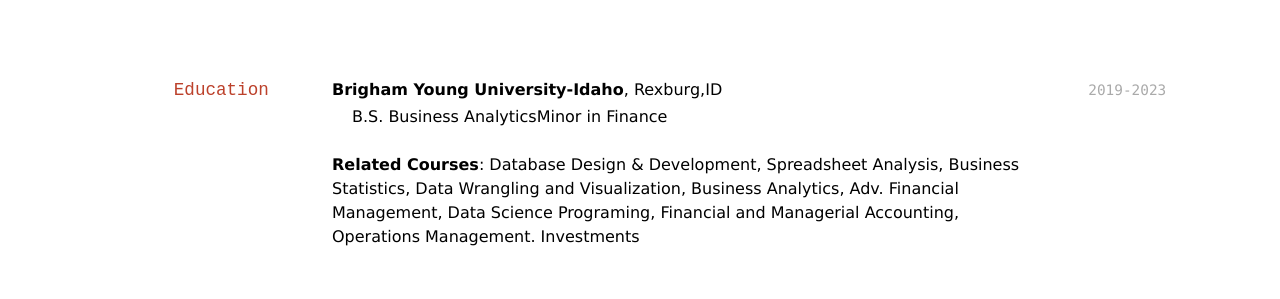
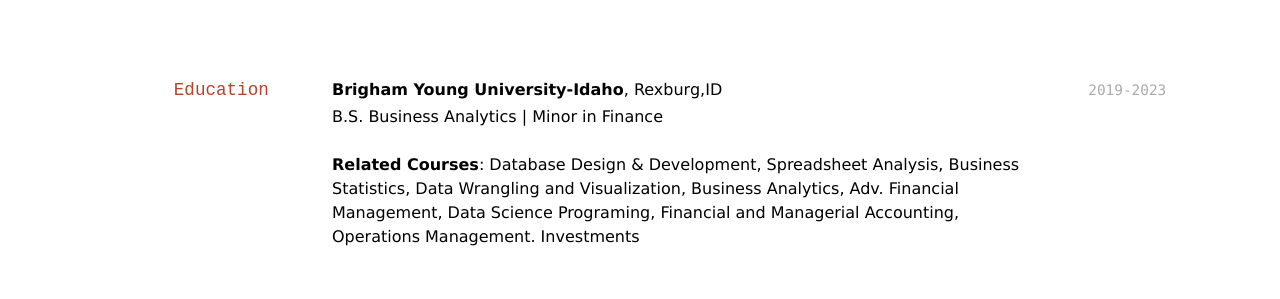
Before and after one commit to byuids-resumes/Tarbet-Resume, a Jekyll site: the page built from docs/index.md, in a window 1280 px wide. Shown: the part 276-575 px from the top of the page. Built offline with Jekyll 4.4.1, drawn with Linux system fonts in a browser that asks for light colours; part of the change alters nothing that is shown.

```diff
--- a/docs/index.md
+++ b/docs/index.md
@@ -26,7 +26,7 @@ deliverables.
 `2019-2023`
 __Brigham Young University-Idaho__, Rexburg,ID
 
-- B.S. Business Analytics | Minor in Finance
+- B.S. Business Analytics &#124; Minor in Finance
 
 __Related Courses__: Database Design & Development, Spreadsheet Analysis, Business Statistics, Data
 Wrangling and Visualization, Business Analytics, Adv. Financial Management, Data Science Programing,
```
